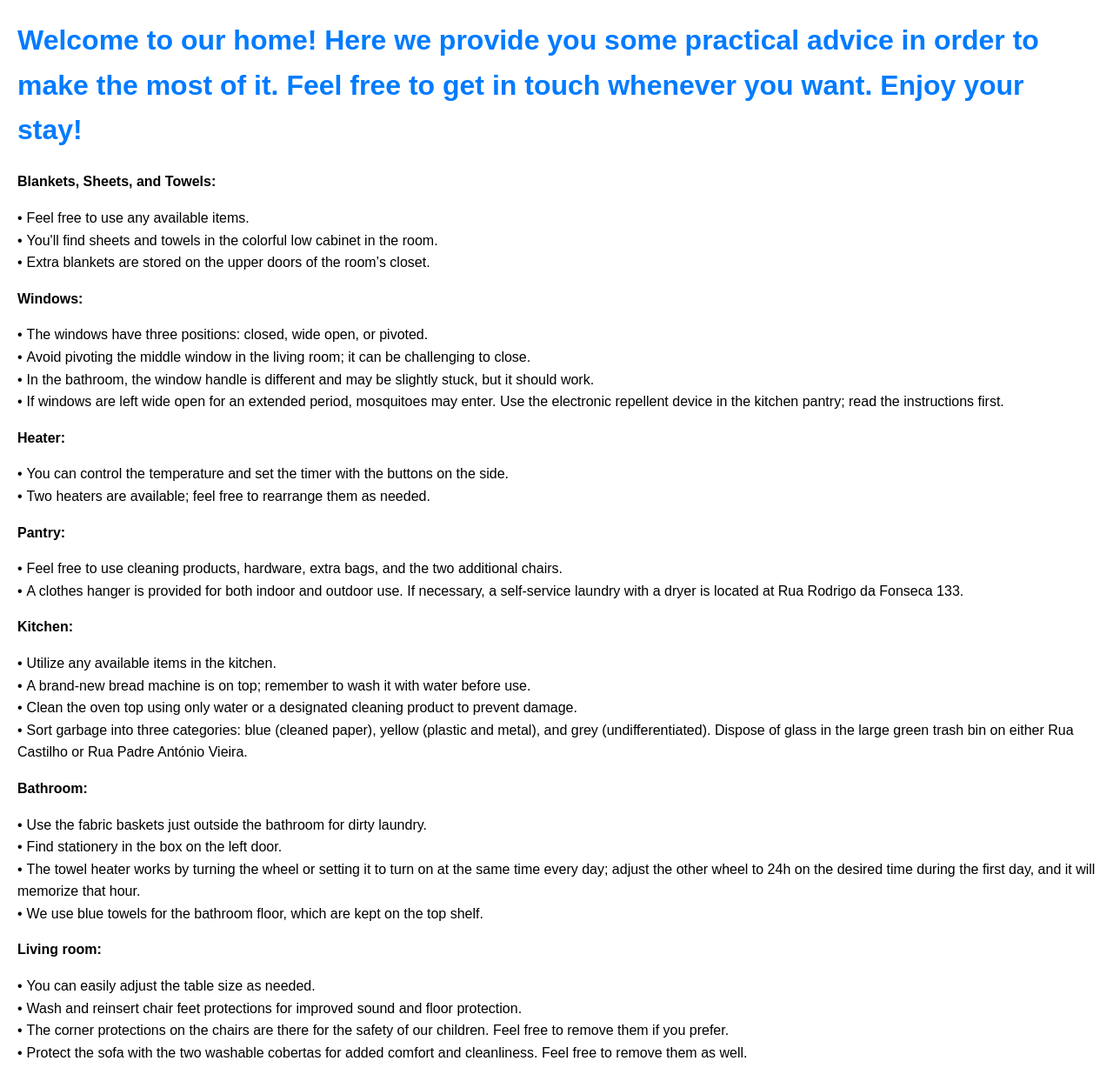
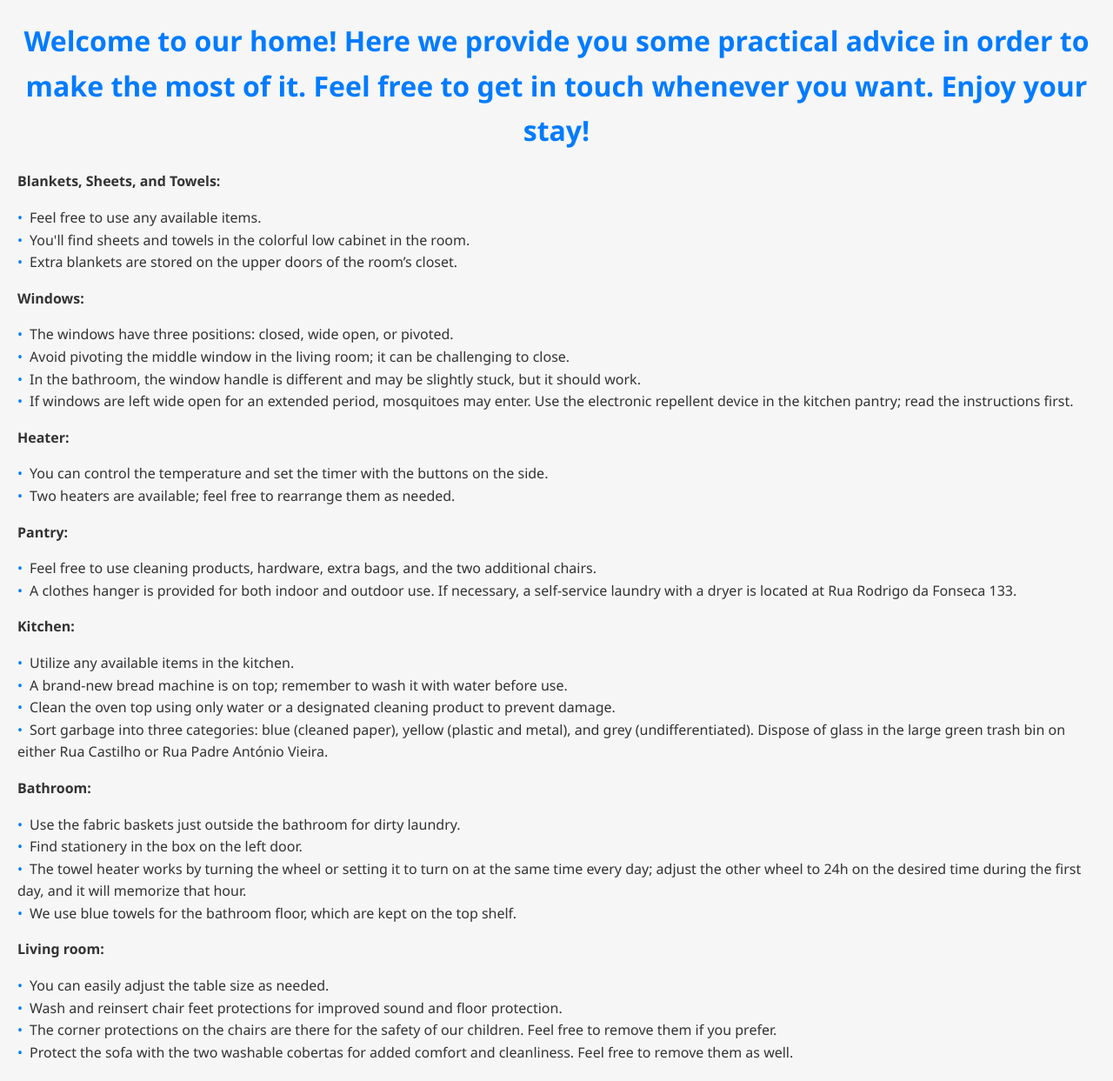
Before and after one commit to joaocancela/joaocancela.github.io, a Jekyll site: the page misc/castilho.html, which Jekyll copies as it is, in a window 1280 px wide. Shown: the whole page at 87% size. Built offline with Jekyll 4.4.1, drawn with Linux system fonts in a browser that asks for light colours.

Commit message:
Update castilho.html

```diff
--- a/misc/castilho.html
+++ b/misc/castilho.html
@@ -6,9 +6,11 @@
     <title>Instructions for Castilho 209</title>
     <style>
         body {
-            font-family: Arial, sans-serif;
+            font-family: 'Segoe UI', Tahoma, Geneva, Verdana, sans-serif;
             margin: 20px;
             line-height: 1.6;
+            background-color: #f6f6f6;
+            color: #333;
         }
 
         h1, h2 {
@@ -16,7 +18,7 @@
         }
 
         p {
-            margin-bottom: 10px;
+            margin-bottom: 15px;
         }
 
         ul {
@@ -26,7 +28,8 @@
 
         li::before {
             content: "•";
-            margin-right: 5px;
+            margin-right: 8px;
+            color: #007bff;
         }
 
         /* Responsive Styles */
@@ -45,7 +48,7 @@
 </head>
 <body>
 
-    <h1>Welcome to our home! Here we provide you some practical advice in order to make the most of it. Feel free to get in touch whenever you want. Enjoy your stay!</h1>
+    <h1 style="text-align: center;">Welcome to our home! Here we provide you some practical advice in order to make the most of it. Feel free to get in touch whenever you want. Enjoy your stay!</h1>
 
         <p><strong>Blankets, Sheets, and Towels:</strong></p>
     <ul>
```
